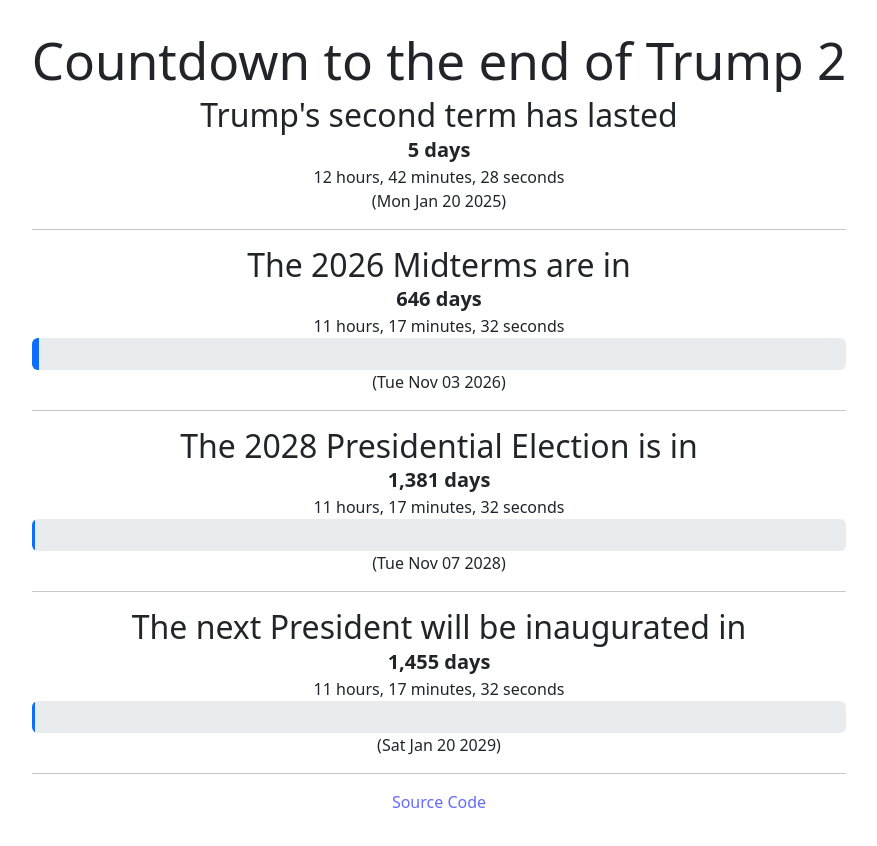
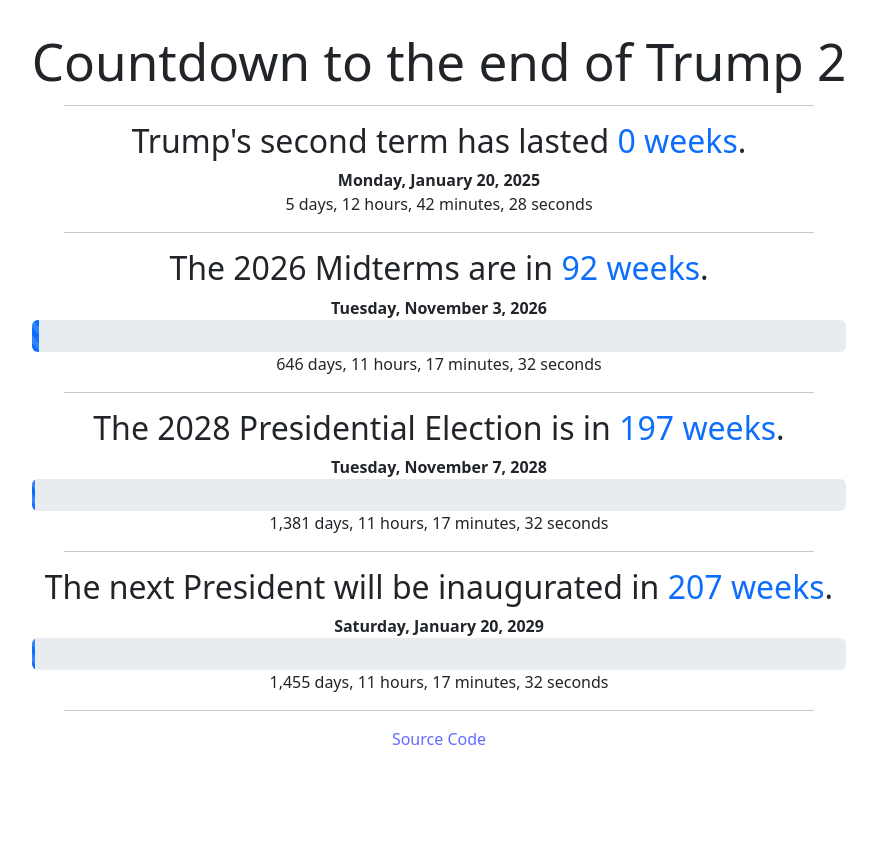
Before and after one commit to sodle/democracyclock.net, a React (Vite) app: page / in a window 1280 px wide. Shown: the top 846 px of the page, without its empty margins (201-1078 px from the left). After the commit the page ends 800 px from the top, so only its background shows below. Built offline with nearby package versions, Linux system fonts and the light colour scheme.

Commit message:
styling update

```diff
--- a/src/App.css
+++ b/src/App.css
@@ -9,24 +9,16 @@
   height: 2rem;
 }
 
-.countdown-relative {
-  font-size: 1.25em;
-  font-weight: bold;
-  margin-top: 0;
-  margin-bottom: 0;
+.countdown-end {
+  font-weight: bolder;
+  margin: 0;
 }
 
-.countdown-relative-sm {
-  font-size: 1em;
-  margin-top: 0;
-  margin-bottom: 0;
+.countdown-remaining {
+  font-weight: lighter;
+  margin: 0;
 }
 
-.countdown-end {
-  margin-top: 0;
-  font-weight: lighter;
+hr {
+  margin: 1rem 2rem;
 }
-
-h2 {
-  margin-bottom: 0;
-}
--- a/src/App.tsx
+++ b/src/App.tsx
@@ -10,6 +10,7 @@
 }
 
 function Countdown(props: {
+  header: string;
   endDate: Date;
   countUp?: boolean;
   startDate?: Date;
@@ -36,6 +37,7 @@
   const [progress, setProgress] = useState(calcProgress());
 
   function breakdown(time: number): {
+    weeksIsh: number;
     days: number;
     hours: number;
     minutes: number;
@@ -43,6 +45,8 @@
   } {
     const days = Math.floor(time / 24 / 60 / 60);
     time -= days * 24 * 60 * 60;
+
+    const weeksIsh = Math.floor(days / 7);
 
     const hours = Math.floor(time / 60 / 60);
     time -= hours * 60 * 60;
@@ -52,7 +56,7 @@
 
     const seconds = time;
 
-    return { days, hours, minutes, seconds };
+    return { weeksIsh, days, hours, minutes, seconds };
   }
 
   useInterval(() => {
@@ -60,13 +64,40 @@
     setProgress(calcProgress());
   }, 500);
 
+  const weekdays = [
+    "Sunday",
+    "Monday",
+    "Tuesday",
+    "Wednesday",
+    "Thursday",
+    "Friday",
+    "Saturday",
+  ];
+  const months = [
+    "January",
+    "February",
+    "March",
+    "April",
+    "May",
+    "June",
+    "July",
+    "August",
+    "September",
+    "October",
+    "November",
+    "December",
+  ];
+
   const b = breakdown(diff);
   return (
     <div>
-      <p className="countdown-relative">{pluralize(b.days, "day")}</p>
-      <p className="countdown-relative-sm">
-        {pluralize(b.hours, "hour")}, {pluralize(b.minutes, "minute")},{" "}
-        {pluralize(b.seconds, "second")}
+      <h2>
+        {props.header}{" "}
+        <span className="text-primary">{pluralize(b.weeksIsh, "week")}</span>.
+      </h2>
+      <p className="countdown-end">
+        {weekdays[props.endDate.getDay()]}, {months[props.endDate.getMonth()]}{" "}
+        {props.endDate.getDate()}, {props.endDate.getFullYear()}
       </p>
       {props.startDate ? (
         <>
@@ -79,7 +110,7 @@
             aria-valuemax={100}
           >
             <div
-              className="progress-bar"
+              className="progress-bar progress-bar-striped progress-bar-animated"
               style={{
                 width: `${progress}%`,
               }}
@@ -87,7 +118,10 @@
           </div>
         </>
       ) : null}
-      <p className="countdown-end">({props.endDate.toDateString()})</p>
+      <p className="countdown-remaining">
+        {pluralize(b.days, "day")}, {pluralize(b.hours, "hour")},{" "}
+        {pluralize(b.minutes, "minute")}, {pluralize(b.seconds, "second")}
+      </p>
     </div>
   );
 }
@@ -102,24 +136,37 @@
   return (
     <>
       <h1>Countdown to the end of Trump 2</h1>
+      <hr />
       <div>
-        <h2>Trump's second term has lasted</h2>
-        <Countdown endDate={worstDate} countUp />
+        <Countdown
+          header="Trump's second term has lasted"
+          endDate={worstDate}
+          countUp
+        />
       </div>
       <hr />
       <div>
-        <h2>The 2026 Midterms are in</h2>
-        <Countdown endDate={midtermsDate} startDate={worstDate} />
+        <Countdown
+          header="The 2026 Midterms are in"
+          endDate={midtermsDate}
+          startDate={worstDate}
+        />
       </div>
       <hr />
       <div>
-        <h2>The 2028 Presidential Election is in</h2>
-        <Countdown endDate={electionDate} startDate={worstDate} />
+        <Countdown
+          header="The 2028 Presidential Election is in"
+          endDate={electionDate}
+          startDate={worstDate}
+        />
       </div>
       <hr />
       <div>
-        <h2>The next President will be inaugurated in</h2>
-        <Countdown endDate={inaugurationDate} startDate={worstDate} />
+        <Countdown
+          header="The next President will be inaugurated in"
+          endDate={inaugurationDate}
+          startDate={worstDate}
+        />
       </div>
       <hr />
       <p>
```
